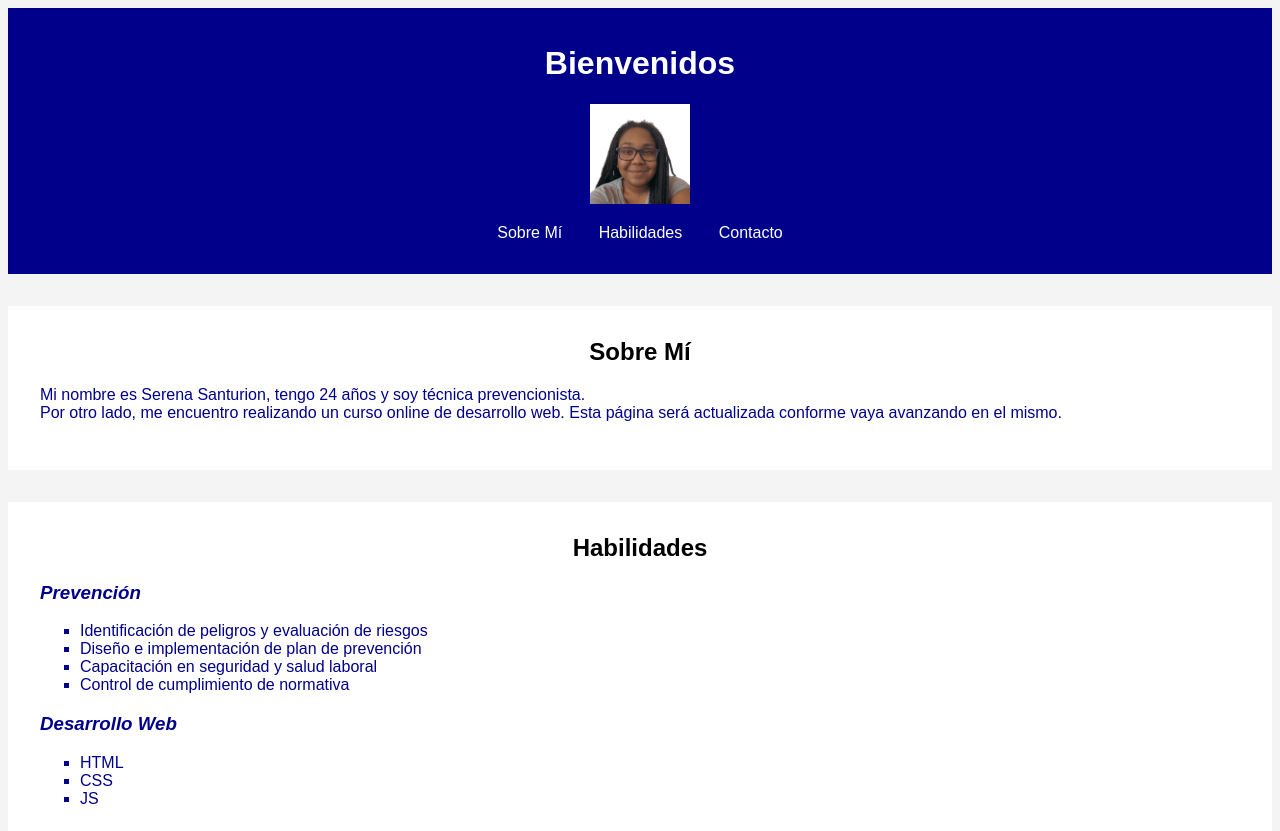
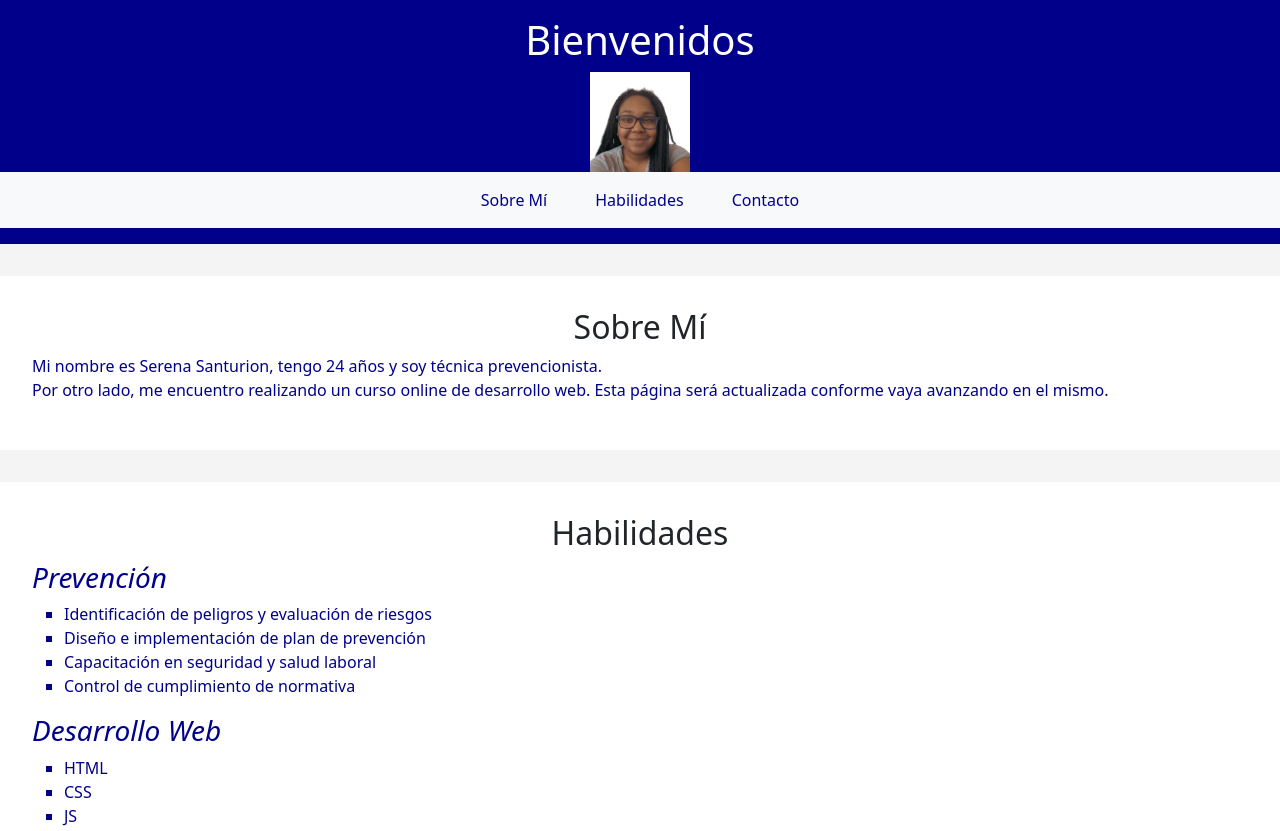
Before and after one commit to serenasm/serenasm.github.io, a plain HTML site: page index.html in a window 1280 px wide. Shown: the top 831 px of the page. Drawn offline with nearby package versions, Linux system fonts and the light colour scheme.

Commit message:
Cambio en la navbar usando bootstarp para que se colapse en pantallas pequeñas

```diff
--- a/index.html
+++ b/index.html
@@ -5,20 +5,29 @@
     <meta name="viewport" content="width=device-width, initial-scale=1.0">
     <title>Mi primer portafolio web</title>
     <link rel="stylesheet" href="styles.css">
+    <link href="https://cdn.jsdelivr.net/npm/bootstrap@5.3.1/dist/css/bootstrap.min.css" rel="stylesheet">
+    <script src="https://cdn.jsdelivr.net/npm/bootstrap@5.3.1/dist/js/bootstrap.bundle.min.js"></script>
 </head>
 <body>
     <header id="main-header">
         <h1 class="title">Bienvenidos</h1>
         <img id="profilePic" src="img.png">
-        <nav>
-            <ul>
-                <li><a href="#about">Sobre Mí</a></li>
-                <li><a href="#skills">Habilidades</a></li>
-                <li><a href="#contact">Contacto</a></li>
-            </ul>
+        <nav class="navbar navbar-expand-lg navbar-light bg-light">
+            <div class="container-fluid">
+                <a class="navbar-brand d-lg-none" href="#">Menú</a>
+                <button class="navbar-toggler" type="button" data-bs-toggle="collapse" data-bs-target="#navbarNav" aria-controls="navbarNav" aria-expanded="false" aria-label="Toggle navigation">
+                    <span class="navbar-toggler-icon"></span>
+                </button>
+                <div class="collapse navbar-collapse justify-content-center" id="navbarNav">
+                    <ul class="navbar-nav">
+                        <li class="nav-item"><a class="nav-link" href="#about">Sobre Mí</a></li>
+                        <li class="nav-item"><a  class="nav-link" href="#skills">Habilidades</a></li>
+                        <li class="nav-item"><a class="nav-link" href="#contact">Contacto</a></li>
+                    </ul>
+                </div>
+            </div>
         </nav>
     </header>
-
     <section id="about" class="section">
         <h2 class="subtitle">Sobre Mí</h2>
         <p class="text">Mi nombre es Serena Santurion, tengo 24 años y soy técnica prevencionista.<br>
--- a/styles.css
+++ b/styles.css
@@ -1,6 +1,6 @@
 body {
     font-family: Arial, sans-serif;
-    background-color: #f4f4f4;
+    background-color: #f4f4f4 !important;
 }
 
 #main-header {
@@ -21,7 +21,7 @@ nav ul li {
 }
 
 nav ul li a {
-    color: white;
+    color: darkblue !important;
     text-decoration: none;
 }
 
```
